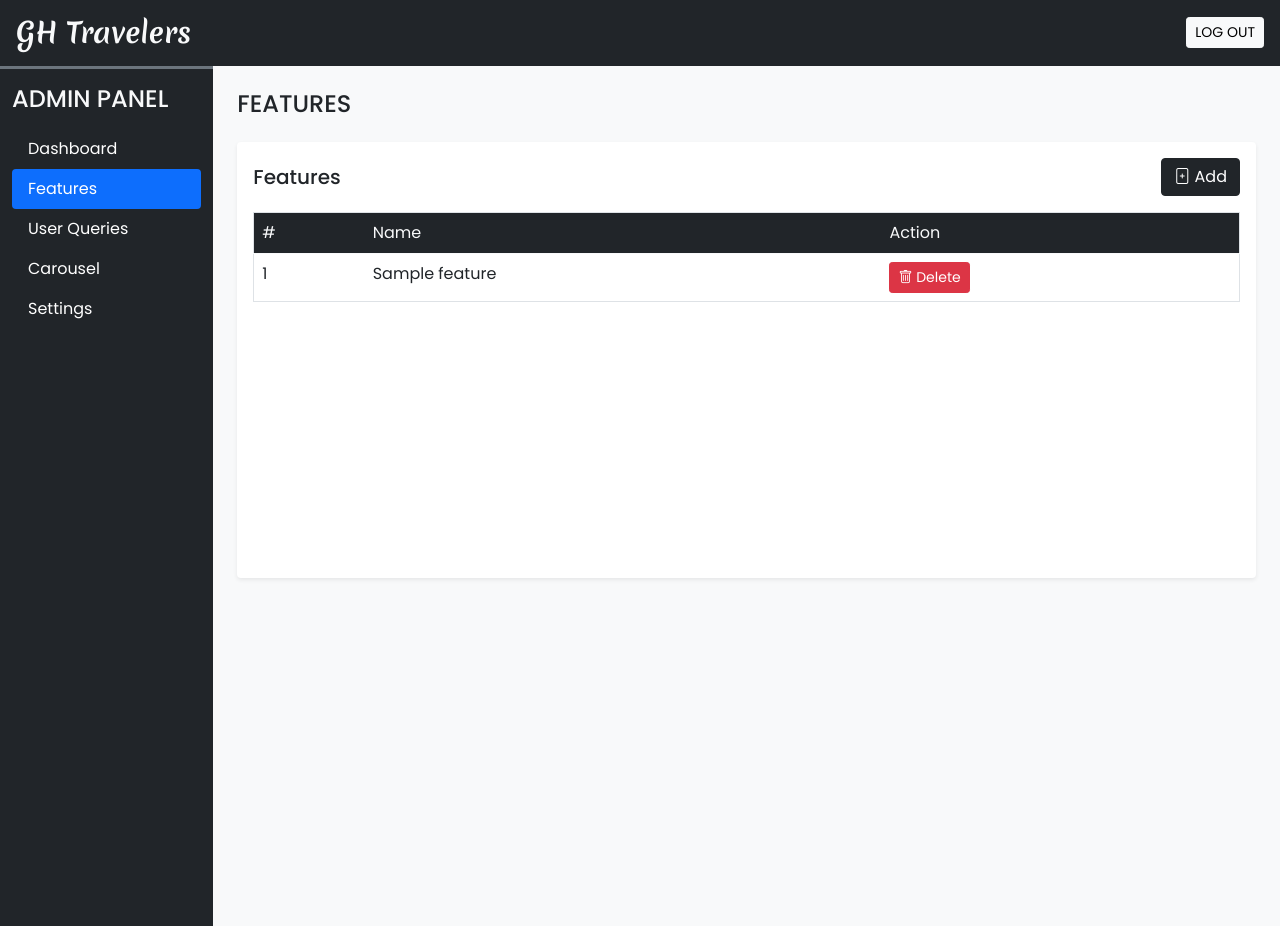
After one commit to HeshaniThennakoon/Travel_Website, a PHP site: page /admin/features.php in a window 1280 px wide. The commit adds this page. Run offline with PHP 8.4, Linux system fonts and the light colour scheme; the visitor is signed in with stand-in values (Sample User, id 1); tables that the repository leaves empty or names only in its code hold one stand-in row (values such as "Sample post").

Commit message:
Admin panel - Features page created

```diff
--- /dev/null
+++ b/admin/ajax/features_crud.php
@@ -0,0 +1,53 @@
+<?php
+
+    require('../inc/db_config.php');
+    require('../inc/essentials.php');
+
+    adminLogin();
+
+    if(isset($_POST['add_feature'])){
+        $frm_data = filteration($_POST);
+
+        $query = "INSERT INTO `features`(`name`) VALUES (?)";
+        $values = [$frm_data['name']];
+        $res = insert($query,$values,'s');
+        echo $res;
+
+    }
+
+    if(isset($_POST['get_features']))
+    {
+        $res = selectAll('features');
+        $i = 1;
+
+        while($row = mysqli_fetch_assoc($res))
+        {
+            echo <<<data
+                <tr>
+                    <td>$i</td>
+                    <td>$row[name]</td>
+                    <td>
+                        <button type="button" onclick="rem_feature($row[id])" class="btn btn-danger btn-sm shadow-none">
+                            <i class="bi bi-trash"></i> Delete
+                        </button>
+                    </td>
+                </tr>
+            data;
+            $i++;
+        }
+    }
+
+    if(isset($_POST['rem_feature']))
+    {
+        $frm_data = filteration($_POST);
+        $values = [$frm_data['rem_feature']];
+
+
+        $query = "DELETE FROM `features` WHERE `id`=?";
+        $res = delete($query,$values,'i');
+        echo $res;
+
+    }
+
+
+?>
--- /dev/null
+++ b/admin/features.php
@@ -0,0 +1,171 @@
+<?php
+    require('inc/essentials.php');
+    require('inc/db_config.php');
+    adminLogin();
+?>
+
+
+<!DOCTYPE html>
+<html lang="en">
+<head>
+    <meta charset="UTF-8">
+    <meta http-equiv="X-UA-Compatible" content="IE=edge">
+    <meta name="viewport" content="width=device-width, initial-scale=1.0">
+    <title>Admin Panel - Features</title>
+
+    <?php require('inc/links.php'); ?>
+</head>
+<body class="bg-light">
+
+    <?php require('inc/header.php'); ?>
+
+    <div class="container-fluid" id="main-content">
+        <div class="row">
+            <div class="col-lg-10 ms-auto p-4 overflow-hidden">
+                <h4 class="mb-4">FEATURES</h4>
+
+                <!-- Feature Section -->
+                <div class="card border-0 shadow-sm mb-4">
+                    <div class="card-body">
+
+                        <div class="d-flex align-items-center justify-content-between mb-3">
+                            <h5 class="card-title m-0">Features</h5>
+                            <button type="button" class="btn btn-dark shadow-none btn-sn" data-bs-toggle="modal" data-bs-target="#feature-s">
+                                <i class="bi bi-file-plus"></i> Add
+                            </button>
+                        </div>
+
+                        <div class="table-responsive-md" style="height: 350px; overflow-y: scroll;">
+                            <table class="table table-hover border">
+                                <thead class="sticky-top">
+                                    <tr class="bg-dark text-light">
+                                    <th scope="col">#</th>
+                                    <th scope="col">Name</th>
+                                    <th scope="col">Action</th>
+                                    </tr>
+                                </thead>
+                                <tbody id="features-data">
+
+                                </tbody>
+                                </table>
+                        </div>
+
+                    </div>
+                </div>
+
+
+
+            </div>
+        </div>
+    </div>
+
+    <!-- Feature modal -->
+
+    <div class="modal fade" id="feature-s" data-bs-backdrop="static" data-bs-keyboard="true" tabindex="-1" aria-labelledby="staticBackdropLabel" aria-hidden="true">
+        <div class="modal-dialog">
+            <form id="feature_s_form">
+                <div class="modal-content">
+                    <div class="modal-header">
+                        <h5 class="modal-title">Add Features</h5>
+                    </div>
+                    <div class="modal-body">
+                        <div class="mb-3">
+                            <label class="form-label fw-bold ">Name</label>
+                            <input type="text" name="feature_name" class="form-control shadow-none" required>
+                        </div>
+                    </div>
+
+                    <div class="modal-footer">
+                        <button type="reset" class="btn text-secondary shadow-none" data-bs-dismiss="modal">CANCEL</button>
+                        <button type="submit" class="btn custom-bg text-white shadow-none">SUBMIT</button>
+                    </div>
+                </div>
+            </form>
+
+        </div>
+    </div>
+
+
+    <?php require('inc/scripts.php'); ?>
+
+    <script>
+        let feature_s_form = document.getElementById('feature_s_form');
+
+        feature_s_form.addEventListener('submit', function(e){
+            e.preventDefault();
+            add_feature();
+        })
+
+        function add_feature()
+        {
+            let data = new FormData();
+            data.append('name',feature_s_form.elements['feature_name'].value);
+            data.append('add_feature','');
+
+            let xhr = new XMLHttpRequest();
+            xhr.open("POST", "ajax/features_crud.php", true);
+
+            xhr.onload = function()
+            {
+                var myModal = document.getElementById('feature-s');
+                var modal = bootstrap.Modal.getInstance(myModal);
+                modal.hide();
+
+                if(this.responseText == 1){
+                    alert('success','New feature added!');
+                    feature_s_form.elements['feature_name'].value = '';
+                    get_features();
+                }
+                else{
+                    alert('error','Server Down!');
+                }
+            }
+
+            xhr.send(data);
+        }
+
+        function get_features()
+        {
+            let xhr = new XMLHttpRequest();
+            xhr.open("POST", "ajax/features_crud.php", true);
+            xhr.setRequestHeader('Content-Type', 'application/x-www-form-urlencoded');
+
+            xhr.onload = function()
+            {
+                document.getElementById('features-data').innerHTML = this.responseText;
+            }
+
+            xhr.send('get_features');
+        }
+
+        function rem_feature(val)
+        {
+            let xhr = new XMLHttpRequest();
+            xhr.open("POST", "ajax/features_crud.php", true);
+            xhr.setRequestHeader('Content-Type', 'application/x-www-form-urlencoded');
+
+            xhr.onload = function()
+            {
+                if(this.responseText==1){
+                    alert('success','Feature removed!');
+                    get_features();
+                }
+                else if(this.responseText == 'package_added'){
+                    alert('error','Feature is added in package!')
+
+                }
+                else{
+                    alert('error','Server down!')
+                }
+            }
+
+            xhr.send('rem_feature='+val);
+        }
+
+        window.onload = function(){
+            get_features();
+        }
+    </script>
+
+</body>
+</html>
--- a/admin/inc/header.php
+++ b/admin/inc/header.php
@@ -16,6 +16,9 @@
                         <a class="nav-link text-white" href="dashboard.php">Dashboard</a>
                     </li>
                     <li class="nav-item">
+                        <a class="nav-link text-white" href="features.php">Features</a>
+                    </li>
+                    <li class="nav-item">
                         <a class="nav-link text-white" href="user_queries.php">User Queries</a>
                     </li>
                     <li class="nav-item">
```
